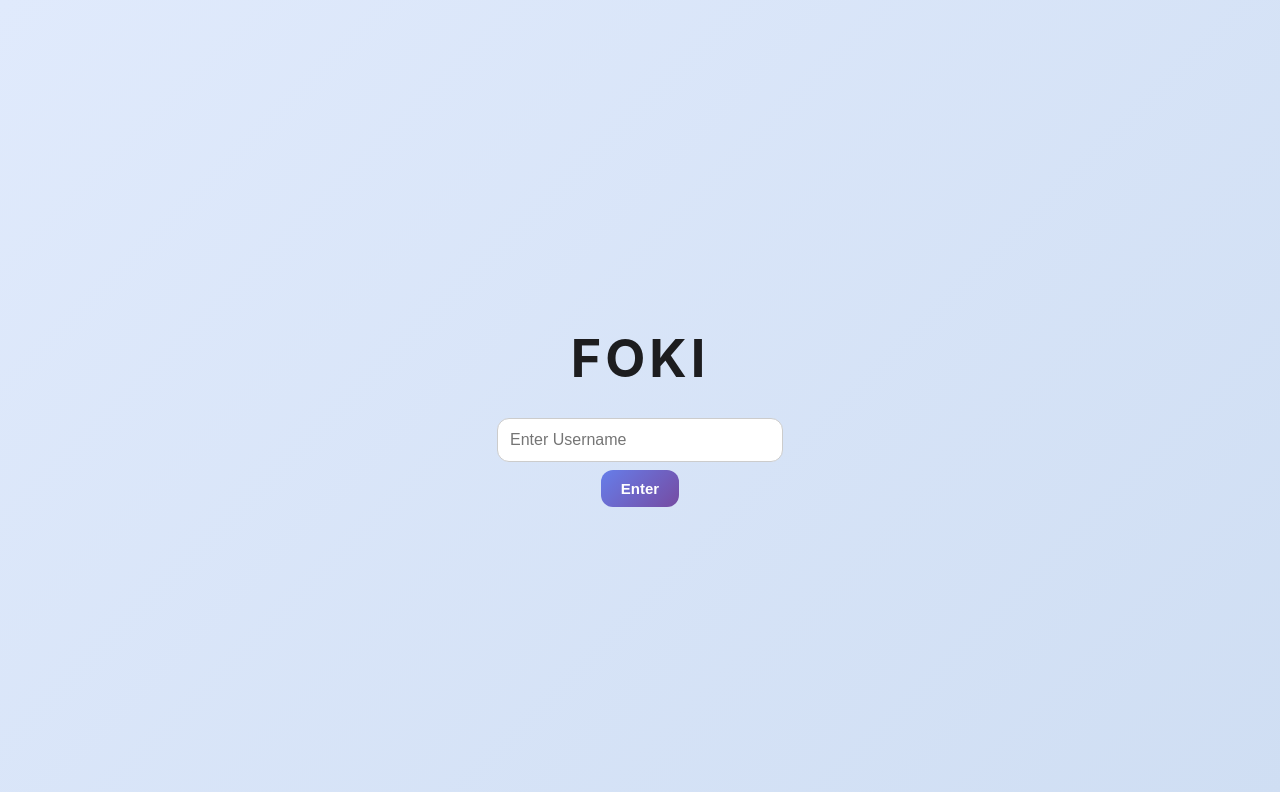
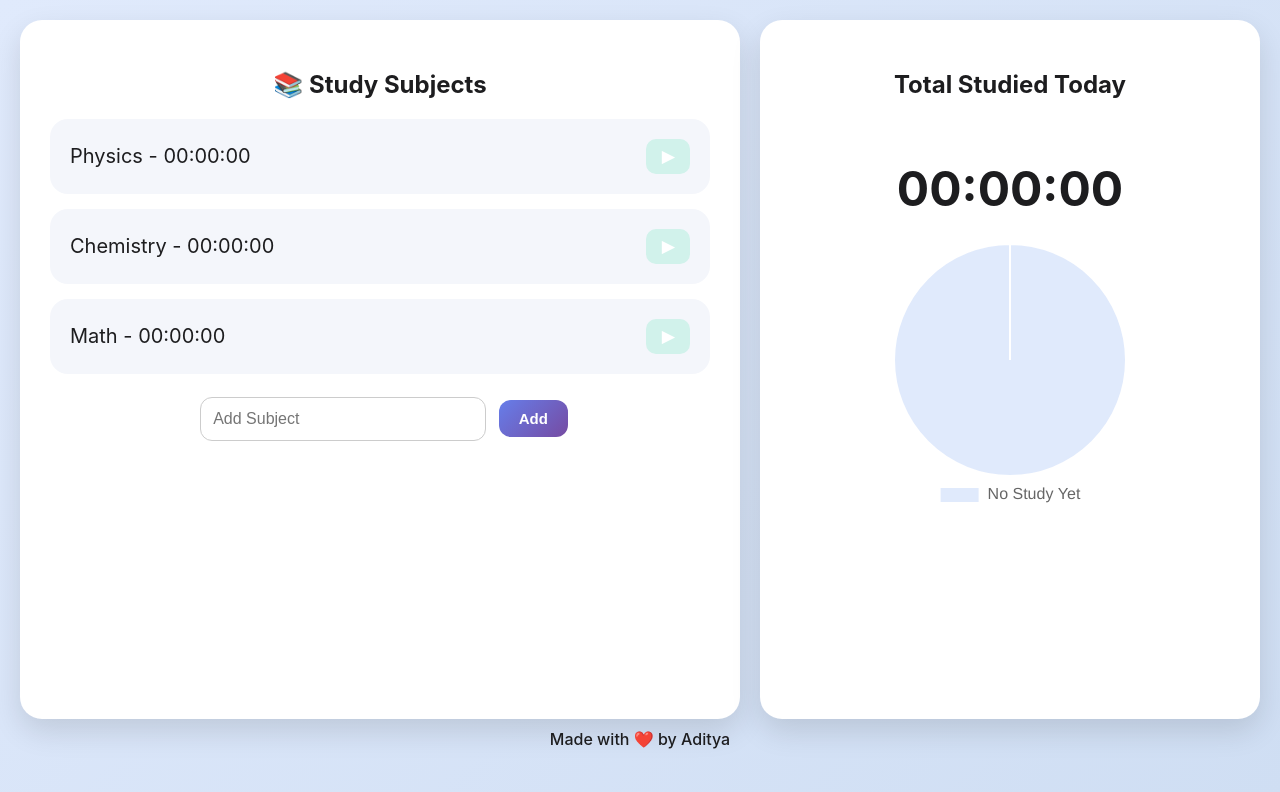
Before and after one commit to adiityakumarrr/Foki, a plain HTML site: page index.html in a window 1280 px wide. Drawn offline with nearby package versions, Linux system fonts and the light colour scheme.

Commit message:
added index.html

```diff
--- a/index.html
+++ b/index.html
@@ -4,6 +4,8 @@
 <meta charset="UTF-8">
 <meta name="viewport" content="width=device-width, initial-scale=1.0">
 <title>FOKI</title>
+
+<script src="https://cdn.jsdelivr.net/npm/chart.js"></script>
 
 <style>
 body{
@@ -13,44 +15,36 @@ body{
     color:#1d1d1f;
 }
 
-/* LOGIN */
-#loginBox{
+/* SPLASH SCREEN */
+#splash{
+    position:fixed;
+    top:0;
+    left:0;
+    width:100%;
+    height:100vh;
     display:flex;
-    flex-direction:column;
+    justify-content:center;
     align-items:center;
-    justify-content:center;
-    height:100vh;
+    background:linear-gradient(135deg,#667eea,#764ba2);
+    color:white;
+    font-size:60px;
+    letter-spacing:6px;
+    font-weight:700;
+    z-index:1000;
+    animation:fadeOut 1s ease forwards;
+    animation-delay:2s;
 }
 
-#loginBox h1{
-    font-size:52px;
-    letter-spacing:4px;
-    margin-bottom:20px;
-}
-
-input{
-    padding:12px;
-    margin:8px;
-    border-radius:12px;
-    border:1px solid #ccc;
-    width:260px;
-    font-size:16px;
-}
-
-button{
-    padding:10px 20px;
-    border-radius:12px;
-    border:none;
-    cursor:pointer;
-    font-weight:600;
-    font-size:15px;
-    background:linear-gradient(135deg,#667eea,#764ba2);
-    color:white;
+@keyframes fadeOut{
+    to{
+        opacity:0;
+        visibility:hidden;
+        transform:scale(1.1);
+    }
 }
 
 /* MAIN */
 .container{
-    display:none;
     height:100vh;
     padding:20px;
     box-sizing:border-box;
@@ -62,25 +56,24 @@ button{
     gap:20px;
 }
 
-/* CARDS */
 .card{
     background:white;
     border-radius:22px;
     padding:30px;
     box-shadow:0 12px 30px rgba(0,0,0,0.12);
-    overflow:auto;
+    overflow:hidden;
 }
 
-/* LEFT */
-.left{ width:25%; }
+.center{ width:60%; text-align:center; }
 
-/* CENTER */
-.center{ width:45%; text-align:center; }
+.right{
+    width:40%;
+    text-align:center;
+    display:flex;
+    flex-direction:column;
+    align-items:center;
+}
 
-/* RIGHT */
-.right{ width:30%; text-align:center; }
-
-/* SUBJECT */
 .subject{
     display:flex;
     justify-content:space-between;
@@ -106,42 +99,55 @@ button{
     color:white;
 }
 
-/* TOTAL */
 #totalTime{
     font-size:48px;
     margin-top:40px;
     font-weight:700;
 }
 
-/* FOOTER */
+.chart-container{
+    width:270px;
+    height:270px;
+    margin-top:25px;
+}
+
 .footer{
     text-align:center;
     margin-top:10px;
     font-size:16px;
     font-weight:500;
 }
+
+input{
+    padding:12px;
+    margin:8px;
+    border-radius:12px;
+    border:1px solid #ccc;
+    width:260px;
+    font-size:16px;
+}
+
+button{
+    padding:10px 20px;
+    border-radius:12px;
+    border:none;
+    cursor:pointer;
+    font-weight:600;
+    font-size:15px;
+    background:linear-gradient(135deg,#667eea,#764ba2);
+    color:white;
+}
 </style>
 </head>
 
 <body>
 
-<div id="loginBox">
-    <h1>FOKI</h1>
-    <input type="text" id="username" placeholder="Enter Username">
-    <button onclick="login()">Enter</button>
-</div>
+<div id="splash">FOKI</div>
 
-<div class="container" id="app">
+<div class="container">
 
     <div class="dashboard">
 
-        <!-- LEFT -->
-        <div class="card left">
-            <h2>🏆 Leaderboard (Today)</h2>
-            <div id="leaderboardList" style="font-size:18px;"></div>
-        </div>
-
-        <!-- CENTER -->
         <div class="card center">
             <h2>📚 Study Subjects</h2>
             <div id="subjects"></div>
@@ -149,10 +155,13 @@ button{
             <button onclick="addSubject()">Add</button>
         </div>
 
-        <!-- RIGHT -->
         <div class="card right">
             <h2>Total Studied Today</h2>
             <div id="totalTime">00:00:00</div>
+
+            <div class="chart-container">
+                <canvas id="studyChart"></canvas>
+            </div>
         </div>
 
     </div>
@@ -164,35 +173,30 @@ button{
 </div>
 
 <script>
-let currentUser=null;
+
 let timer=null;
 let activeSubject=null;
 let userData=null;
+let chart=null;
 
-/* LOGIN */
-function login(){
-    const name=document.getElementById("username").value.trim();
-    if(!name) return;
+/* COLOR POOL FOR UNLIMITED SUBJECTS */
+const colorPool=[
+"#36a2eb","#ff6384","#ffce56","#4bc0c0",
+"#9966ff","#ff9f40","#2ecc71","#e74c3c",
+"#9b59b6","#1abc9c","#f39c12","#34495e",
+"#16a085","#d35400","#8e44ad","#27ae60"
+];
 
-    currentUser=name;
-    document.getElementById("loginBox").style.display="none";
-    document.getElementById("app").style.display="block";
+setTimeout(()=>{
+    document.getElementById("splash").style.display="none";
+},2500);
 
-    loadData();
-    renderSubjects();
-    updateUI();
-    updateLeaderboard();
-}
-
-/* LOAD DATA */
 function loadData(){
     const today=new Date().toLocaleDateString();
-    const saved=localStorage.getItem(currentUser);
+    const saved=localStorage.getItem("FOKI_USER");
 
     if(saved){
         userData=JSON.parse(saved);
-
-        /* RESET IF NEW DAY */
         if(userData.date !== today){
             for(let s in userData.subjects){
                 userData.subjects[s].total=0;
@@ -200,7 +204,6 @@ function loadData(){
             userData.date=today;
             saveData();
         }
-
     }else{
         userData={
             date:today,
@@ -214,12 +217,10 @@ function loadData(){
     }
 }
 
-/* SAVE */
 function saveData(){
-    localStorage.setItem(currentUser,JSON.stringify(userData));
+    localStorage.setItem("FOKI_USER",JSON.stringify(userData));
 }
 
-/* RENDER SUBJECTS */
 function renderSubjects(){
     const container=document.getElementById("subjects");
     container.innerHTML="";
@@ -234,7 +235,6 @@ function renderSubjects(){
     }
 }
 
-/* TIMER */
 function toggleTimer(sub){
     const btn=document.getElementById(sub+"Btn");
 
@@ -244,7 +244,6 @@ function toggleTimer(sub){
         btn.innerText="▶";
         activeSubject=null;
         saveData();
-        updateLeaderboard();
         return;
     }
 
@@ -264,19 +263,30 @@ function toggleTimer(sub){
     },1000);
 }
 
-/* UPDATE UI */
 function updateUI(){
     let total=0;
+    let labels=[];
+    let data=[];
+    let colors=[];
+    let index=0;
+
     for(let s in userData.subjects){
         total+=userData.subjects[s].total;
         document.getElementById(s+"Time").innerText=
             formatTime(userData.subjects[s].total);
+
+        if(userData.subjects[s].total > 0){
+            labels.push(s);
+            data.push(userData.subjects[s].total);
+            colors.push(colorPool[index % colorPool.length]);
+            index++;
+        }
     }
 
     document.getElementById("totalTime").innerText=formatTime(total);
+    updateChart(labels,data,colors);
 }
 
-/* ADD SUBJECT */
 function addSubject(){
     const name=document.getElementById("newSubject").value.trim();
     if(name && !userData.subjects[name]){
@@ -287,39 +297,59 @@ function addSubject(){
     }
 }
 
-/* LEADERBOARD (DAILY RESET AUTO) */
-function updateLeaderboard(){
-    const today=new Date().toLocaleDateString();
-    let board=[];
-
-    for(let key in localStorage){
-        try{
-            let data=JSON.parse(localStorage.getItem(key));
-            if(data && data.date===today){
-                let total=Object.values(data.subjects)
-                    .reduce((a,b)=>a+b.total,0);
-                board.push({name:key,total});
-            }
-        }catch(e){}
-    }
-
-    board.sort((a,b)=>b.total-a.total);
-
-    let html="";
-    board.slice(0,5).forEach((u,i)=>{
-        html+=`<p>${i+1}. ${u.name} - ${formatTime(u.total)}</p>`;
-    });
-
-    document.getElementById("leaderboardList").innerHTML=html;
-}
-
-/* FORMAT TIME */
 function formatTime(sec){
     let h=String(Math.floor(sec/3600)).padStart(2,'0');
     let m=String(Math.floor((sec%3600)/60)).padStart(2,'0');
     let s=String(sec%60).padStart(2,'0');
     return `${h}:${m}:${s}`;
 }
+
+function initChart(){
+    const ctx=document.getElementById("studyChart").getContext("2d");
+    chart=new Chart(ctx,{
+        type:"pie",
+        data:{
+            labels:["No Study Yet"],
+            datasets:[{
+                data:[1],
+                backgroundColor:["#e0eafc"]
+            }]
+        },
+        options:{
+            responsive:true,
+            maintainAspectRatio:false,
+            plugins:{
+                legend:{
+                    position:"bottom",
+                    labels:{
+                        font:{
+                            size:16   /* Bigger legend text */
+                        }
+                    }
+                }
+            }
+        }
+    });
+}
+
+function updateChart(labels,data,colors){
+    if(data.length===0){
+        chart.data.labels=["No Study Yet"];
+        chart.data.datasets[0].data=[1];
+        chart.data.datasets[0].backgroundColor=["#e0eafc"];
+    }else{
+        chart.data.labels=labels;
+        chart.data.datasets[0].data=data;
+        chart.data.datasets[0].backgroundColor=colors;
+    }
+    chart.update();
+}
+
+loadData();
+renderSubjects();
+initChart();
+updateUI();
+
 </script>
 
 </body>
```
